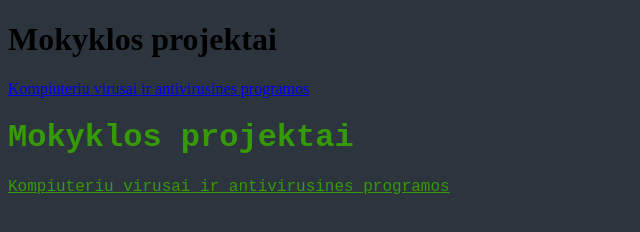
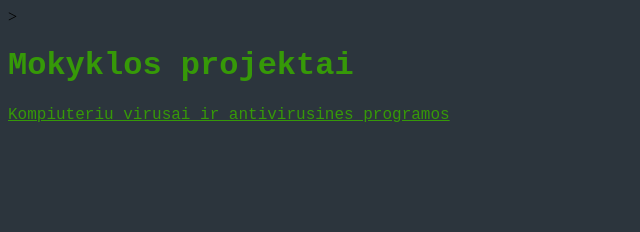
Before and after one commit to the-red-eye-studio/school-projects, a plain HTML site: page index.html in a window 1280 px wide. Shown: the whole page, without its empty margins (0-640 px from the left). Drawn offline with Linux system fonts and the light colour scheme.

Commit message:
Update index.html

```diff
--- a/index.html
+++ b/index.html
@@ -1,20 +1,9 @@
 <!DOCTYPE html>
 <html>
-<body>
-
-<h1>Mokyklos projektai</h1>
-
-<p><a href="https://school.siro.network/Kompiuteriu%20virusai%20ir%20antivirusines%20programos.pdf">Kompiuteriu virusai ir antivirusines programos</a></p>
-
-</body><!DOCTYPE html>
-<html>
-<body>
+<body style="background-color:#2c353d">>
 
 <h1 style="font-family:'Courier New'; font-size: 1=400%; color: rgb(54, 153, 8)">Mokyklos projektai</h1>
 
 <p style="font-family:'Courier New'; font-size: 1=400%; color: rgb(54, 153, 8)"><a style="font-family:'Courier New'; font-size: 1=400%; color: rgb(54, 153, 8)" href="https://school.siro.network/Kompiuteriu%20virusai%20ir%20antivirusines%20programos.pdf">Kompiuteriu virusai ir antivirusines programos</a></p>
-<body style="background-color:#2c353d">
-</body>
-</html>
 
 </html>
```
